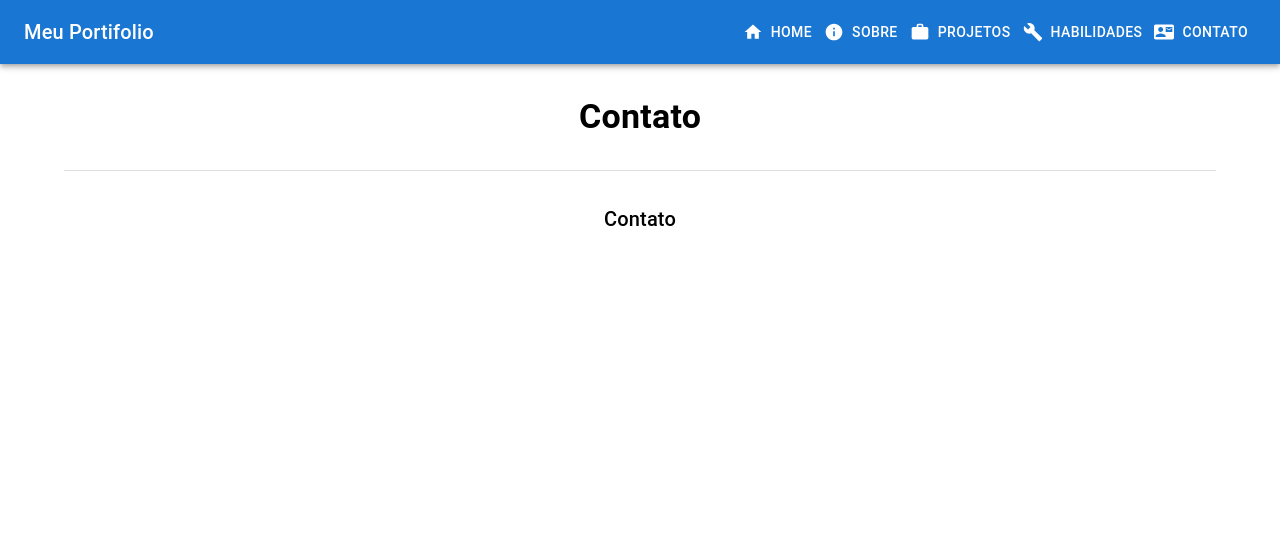
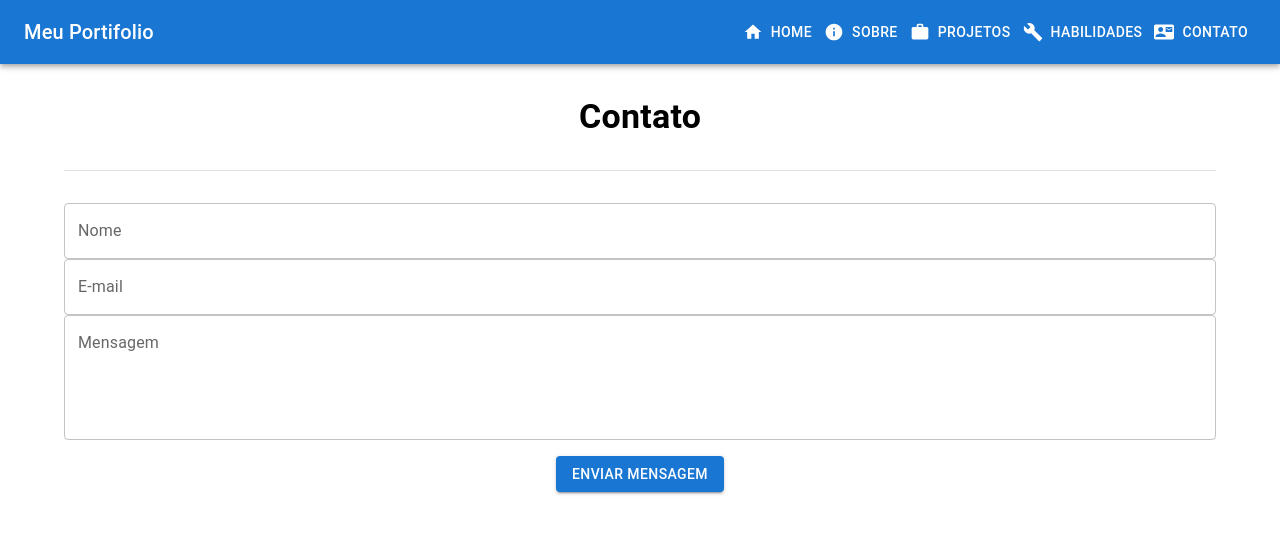
Before and after one commit to RafaelCostaF/site_portfolio, a React (Create React App) app: page /contatos in a window 1280 px wide. Shown: the top 534 px of the page. Built offline with nearby package versions, Linux system fonts and the light colour scheme.

Commit message:
Pagina de contato

```diff
--- a/package.json
+++ b/package.json
@@ -11,10 +11,13 @@
     "@testing-library/jest-dom": "^5.17.0",
     "@testing-library/react": "^13.4.0",
     "@testing-library/user-event": "^13.5.0",
+    "axios": "^1.6.8",
+    "mysql2": "^3.9.7",
     "react": "^18.3.1",
     "react-dom": "^18.3.1",
     "react-router-dom": "^6.23.0",
     "react-scripts": "^5.0.1",
+    "sqlite3": "^5.1.7",
     "styled-components": "^6.1.9",
     "web-vitals": "^2.1.4"
   },
--- a/src/screens/Contato.js
+++ b/src/screens/Contato.js
@@ -1,8 +1,7 @@
-import React from 'react';
-import { Container, Typography, Divider } from '@mui/material';
+import React, { useState } from 'react';
+import { Container, Typography, Divider, TextField, Button } from '@mui/material';
 import { styled } from '@mui/system';
-
-
+import axios from 'axios';
 
 const StyledView = styled('div')({
   textAlign: 'center',
@@ -13,12 +12,26 @@ const StyledText = styled(Typography)({
   fontWeight: 'bold'
 });
 
-
 const StyledDivider = styled(Divider)({
   margin: '2rem 0'
 });
 
 function Contato() {
+  const [nome, setNome] = useState('');
+  const [email, setEmail] = useState('');
+  const [mensagem, setMensagem] = useState('');
+  const [enviado, setEnviado] = useState(false);
+
+  const handleSubmit = async (e) => {
+    e.preventDefault();
+    try {
+      await axios.post('/api/contato', { nome, email, mensagem });
+      setEnviado(true);
+    } catch (error) {
+      console.error(error);
+    }
+  };
+
   return (
     <StyledView>
       <Container>
@@ -26,10 +39,46 @@ function Contato() {
           Contato
         </StyledText>
         <StyledDivider />
-        <div>
-          <Typography variant="h6">Contato</Typography>
-          <div style={ { backgroundColor: '#eee' }} />
-        </div>
+        {enviado ? (
+          <Typography variant="h6">Mensagem enviada com sucesso!</Typography>
+        ) : (
+          <form onSubmit={handleSubmit}>
+            <div>
+              <TextField
+                label="Nome"
+                variant="outlined"
+                fullWidth
+                value={nome}
+                onChange={(e) => setNome(e.target.value)}
+              />
+            </div>
+            <div>
+              <TextField
+                label="E-mail"
+                variant="outlined"
+                fullWidth
+                value={email}
+                onChange={(e) => setEmail(e.target.value)}
+              />
+            </div>
+            <div>
+              <TextField
+                label="Mensagem"
+                variant="outlined"
+                multiline
+                rows={4}
+                fullWidth
+                value={mensagem}
+                onChange={(e) => setMensagem(e.target.value)}
+              />
+            </div>
+            <div style={{ marginTop: '1rem' }}>
+              <Button type="submit" variant="contained" color="primary">
+                Enviar Mensagem
+              </Button>
+            </div>
+          </form>
+        )}
       </Container>
     </StyledView>
   );
```
Also changed, not shown: src/backend/server.js (added, +50 -0 lines), 2 other files (tests, documents, lock files or other folders).
